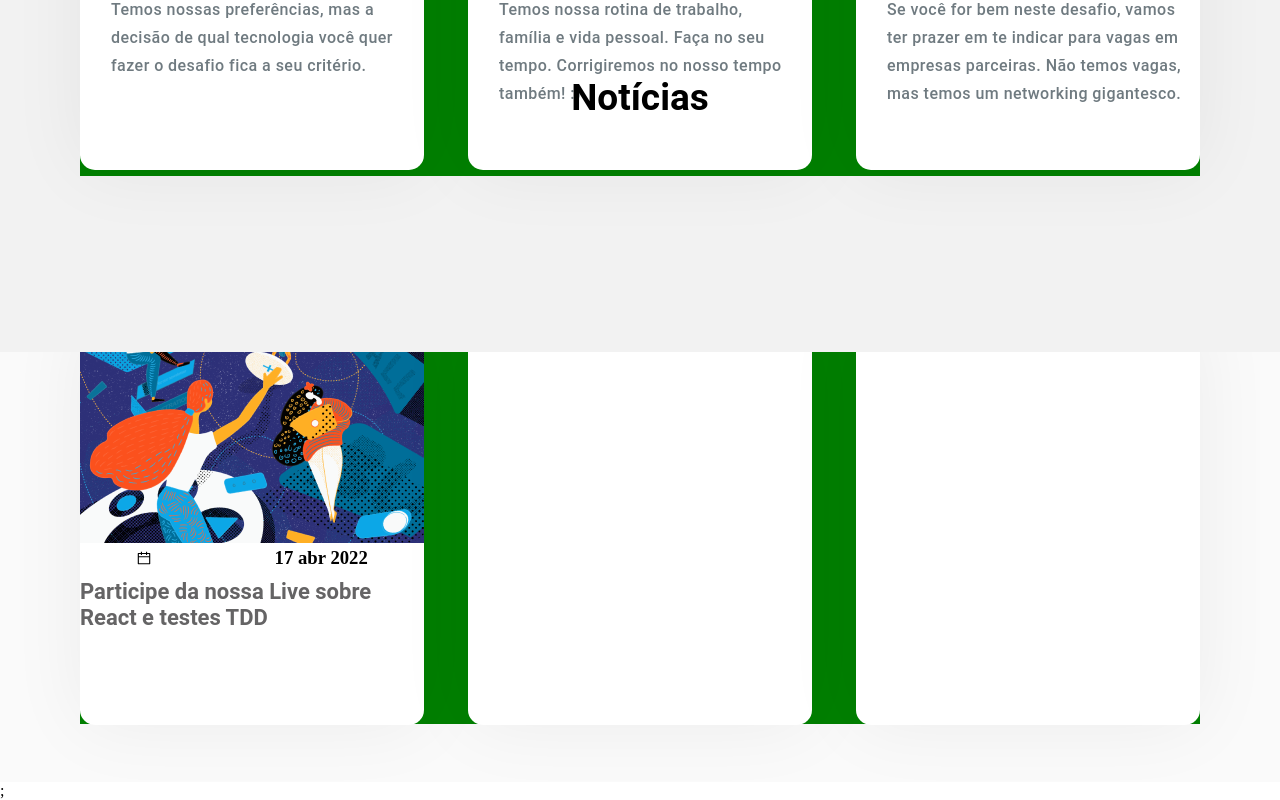
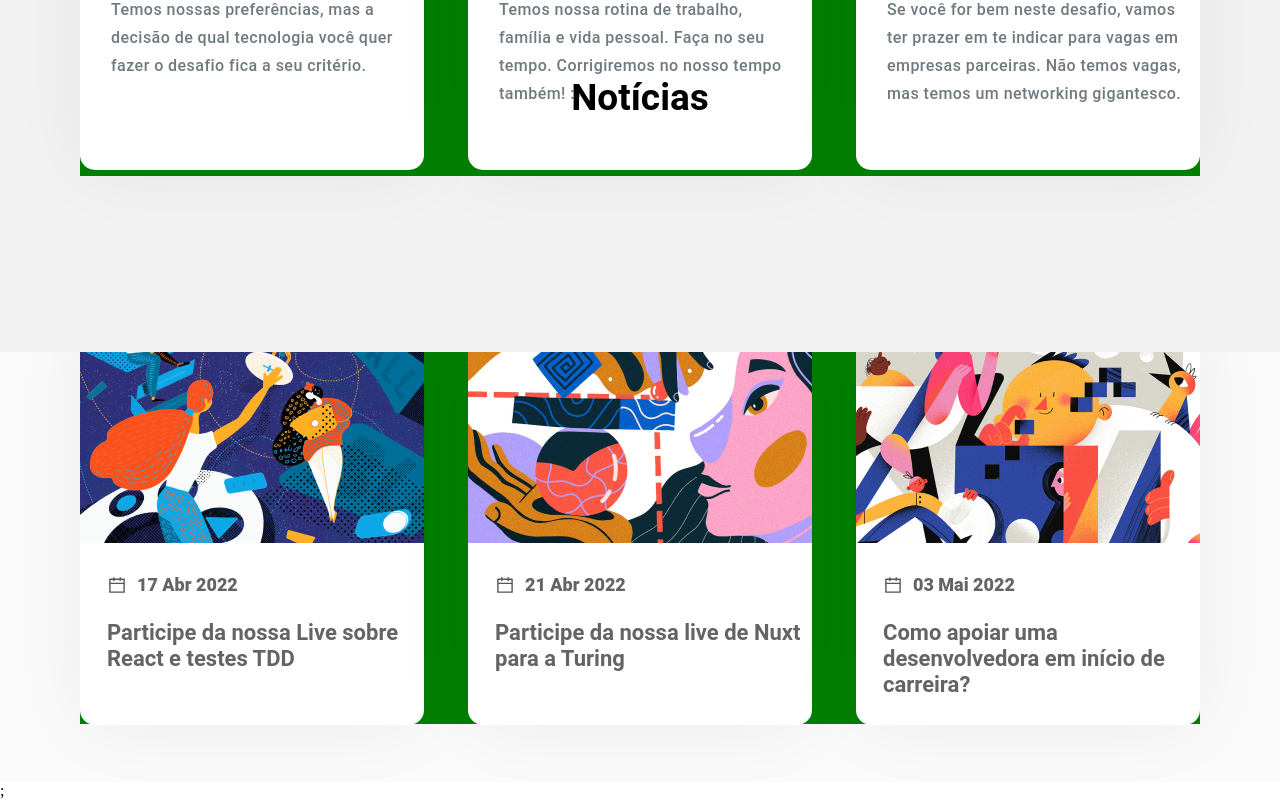
Before and after one commit to Wiilderson/Desafio-Techpeople, a React (Vite) app: page / in a window 1280 px wide. Shown: the part 1630-2430 px from the top of the page. Built offline with nearby package versions, Linux system fonts and the light colour scheme.

Commit message:
Finalizado component dos cards de notícias com legendas.

```diff
--- a/src/Components/News/News.tsx
+++ b/src/Components/News/News.tsx
@@ -1,5 +1,14 @@
-import { CardInfos, CardNews, CardsNews, Container, TextNews } from "./Styled";
+import {
+  CardInfos,
+  CardNews,
+  CardsNewsContainer,
+  Container,
+  Paragrf,
+  TextNews,
+} from "./Styled";
 import News1 from "../../Assets/News1.png";
+import News2 from "../../Assets/News2.png";
+import News3 from "../../Assets/News3.png";
 import { AiOutlineCalendar } from "react-icons/ai";
 
 function News() {
@@ -14,18 +23,36 @@ function News() {
           </p>
         </TextNews>
 
-        <CardsNews>
+        <CardsNewsContainer>
           <CardNews>
-            <img src={News1} alt="estrela central" />
+            <img src={News1} alt="imagem card 1" />
             <CardInfos>
-              <AiOutlineCalendar />
-              <h3>17 abr 2022</h3>
+              <AiOutlineCalendar size={20} color="#565656" />
+              <h3>17 Abr 2022</h3>
+
               <p>Participe da nossa Live sobre React e testes TDD</p>
             </CardInfos>
           </CardNews>
-          <CardNews></CardNews>
-          <CardNews></CardNews>
-        </CardsNews>
+          <CardNews>
+            <img src={News2} alt="imagem card 2" />
+            <CardInfos>
+              <AiOutlineCalendar size={20} color="#565656" />
+              <h3>21 Abr 2022</h3>
+
+              <p>Participe da nossa live de Nuxt para a Turing</p>
+            </CardInfos>
+          </CardNews>
+          <CardNews>
+            <img src={News3} alt="imagem card 3" />
+            <CardInfos>
+              <AiOutlineCalendar size={20} color="#565656" />
+              <h3>03 Mai 2022</h3>
+              <Paragrf>
+                <p>Como apoiar uma desenvolvedora em início de carreira?</p>
+              </Paragrf>
+            </CardInfos>
+          </CardNews>
+        </CardsNewsContainer>
       </Container>
       ;
     </>
--- a/src/Components/News/Styled.ts
+++ b/src/Components/News/Styled.ts
@@ -38,7 +38,7 @@ export const TextNews = styled.div`
   }
 `;
 
-export const CardsNews = styled.div`
+export const CardsNewsContainer = styled.div`
   display: flex;
   /* flex-wrap: wrap; */
   /* gap: 40px; */
@@ -59,13 +59,25 @@ export const CardNews = styled.div`
 `;
 
 export const CardInfos = styled.div`
-  justify-content: space-around;
-  flex-wrap: wrap;
+  margin: 28px 0px 0px 27px;
+  width: 100%;
   display: flex;
   gap: 10px;
   align-items: center;
 
+  flex-wrap: wrap;
+
+  h3 {
+    font-family: "Roboto", sans-serif;
+    font-style: normal;
+    font-weight: 900;
+    font-size: 18px;
+    line-height: 19px;
+    color: #656465;
+  }
+
   p {
+    margin: 15px 0px 0px 0px;
     font-family: "Roboto", sans-serif;
     font-style: normal;
     font-weight: 700;
@@ -74,3 +86,7 @@ export const CardInfos = styled.div`
     color: #656465;
   }
 `;
+
+export const Paragrf = styled.div`
+  width: 290px;
+`;
```
Also changed, not shown: src/Assets/News2.png (added), src/Assets/News3.png (added).
